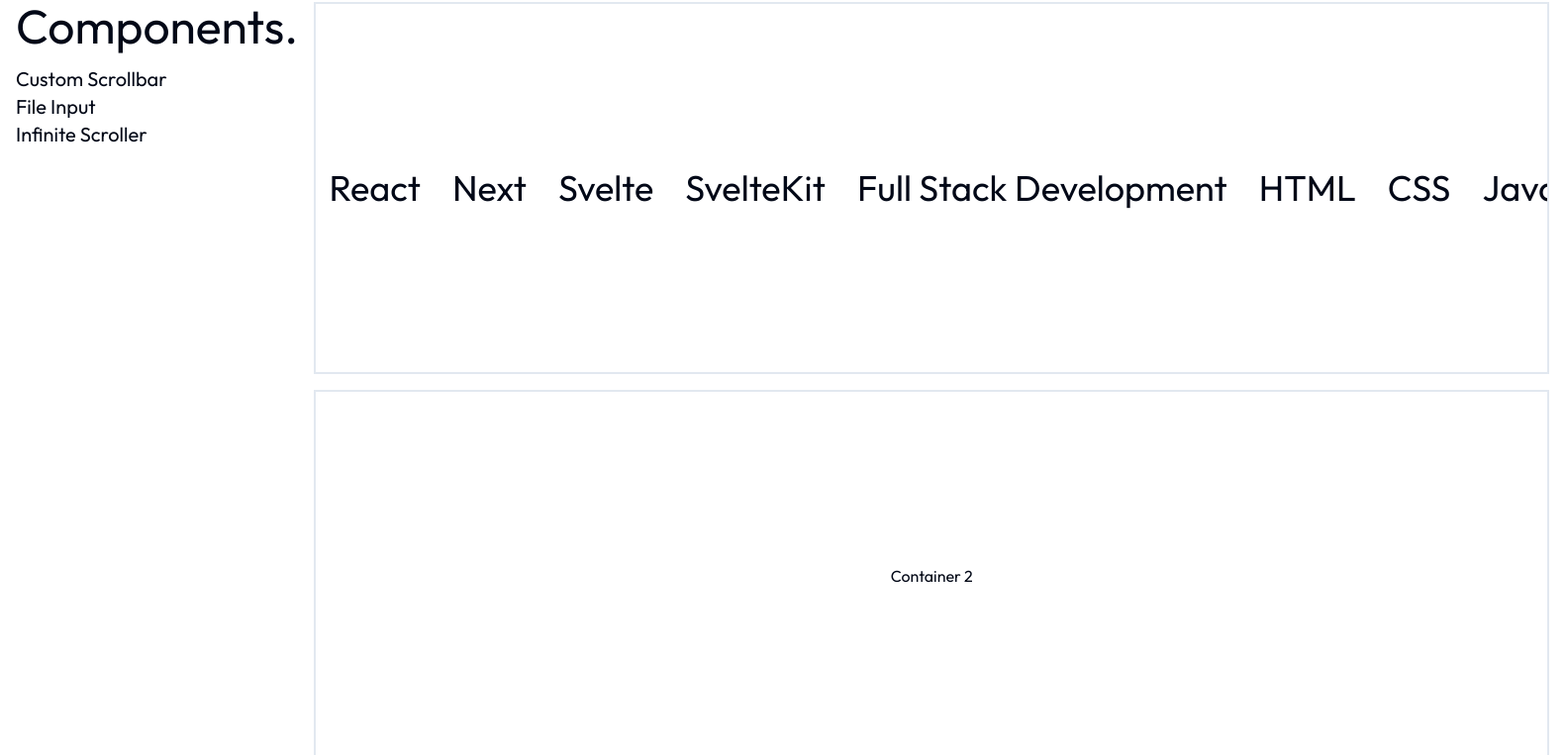
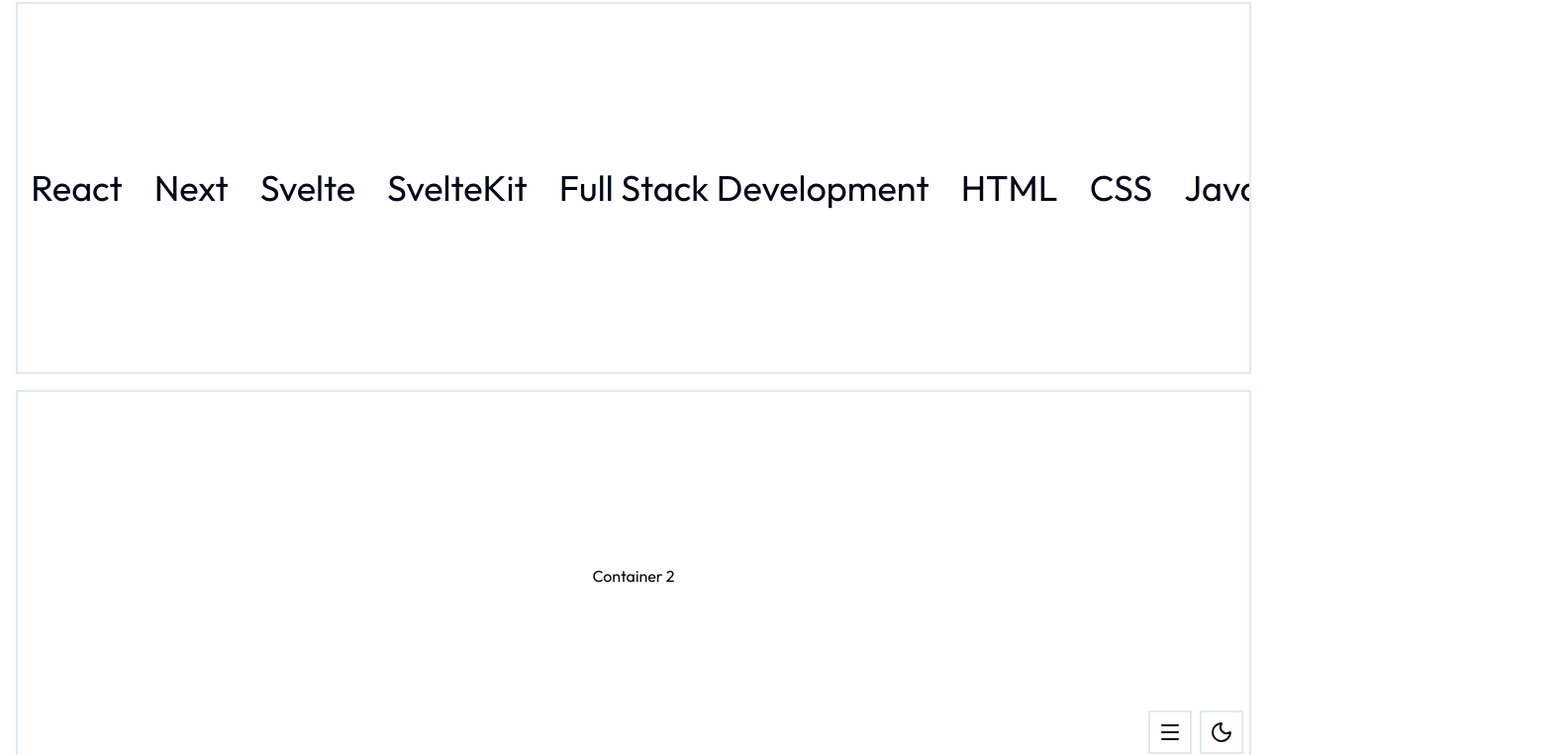
Before and after one commit to shresthashreejan/components, a SvelteKit app: page / in a window 1280 px wide. Shown: the part 14-777 px from the top of the page at 99% size, 1581 px wide, since content can reach past the window. Built offline with nearby package versions, Linux system fonts and the light colour scheme.

Commit message:
Implemented animated sidebar

```diff
--- a/package.json
+++ b/package.json
@@ -38,6 +38,7 @@
   "dependencies": {
     "bits-ui": "^0.21.12",
     "clsx": "^2.1.1",
+    "lucide-svelte": "^0.416.0",
     "tailwind-merge": "^2.4.0",
     "tailwind-variants": "^0.2.1"
   }
--- a/src/routes/+layout.svelte
+++ b/src/routes/+layout.svelte
@@ -1,13 +1,29 @@
 <script lang="ts">
 	import '../app.css';
 	import componentData from '$lib/data/components.json';
+	import { Menu, X, Moon } from 'lucide-svelte';
 	let { children } = $props();
+
+	let isSidebarOpen = $state(false);
+
+	function toggleSidebar() {
+		isSidebarOpen = !isSidebarOpen;
+	}
 </script>
 
 <main>
 	<div class="main-container flex w-full">
-		<nav class="sidebar flex flex-col gap-4 py-4 pl-4">
-			<div class="text-5xl">Components.</div>
+		<nav
+			class={`sidebar fixed z-50 flex h-full flex-col gap-4 border-r-2 bg-white p-4 transition-transform duration-300 ease-in-out ${isSidebarOpen ? 'translate-x-0' : '-translate-x-full'}`}
+		>
+			<div class="flex items-end gap-2">
+				<div class="text-5xl">Components.</div>
+
+				<button class="rounded-full border-2 p-2" onclick={toggleSidebar}>
+					<X />
+				</button>
+			</div>
+
 			<div class="component-list flex flex-col">
 				{#each componentData as component}
 					<div class="text-xl">{component.componentName}</div>
@@ -17,5 +33,17 @@
 		<div class="w-full">
 			{@render children()}
 		</div>
+		<div class="absolute bottom-4 right-4 flex gap-2 p-2">
+			<button class="border-2 p-2" onclick={toggleSidebar}>
+				{#if isSidebarOpen}
+					<X />
+				{:else}
+					<Menu />
+				{/if}
+			</button>
+			<button class="border-2 p-2">
+				<Moon />
+			</button>
+		</div>
 	</div>
 </main>
```
Also changed, not shown: 1 other file (tests, documents, lock files or other folders).
